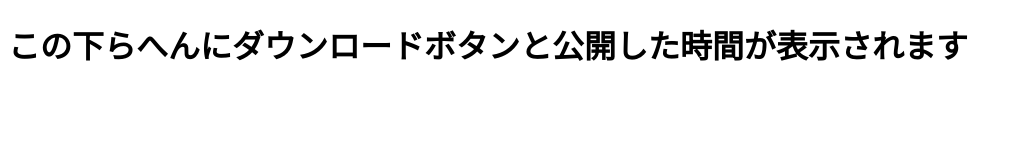
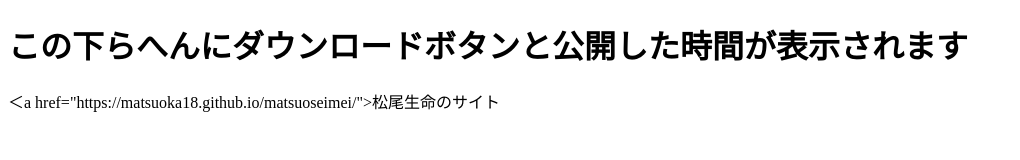
Before and after one commit to matsuoka18/teacher, a plain HTML site: page index.html in a window 1280 px wide. Shown: the whole page, without its empty margins (0-1020 px from the left). Drawn offline with Linux system fonts and the light colour scheme.

Commit message:
Update index.html

```diff
--- a/index.html
+++ b/index.html
@@ -6,5 +6,6 @@
 </head>
 <body>
 <h1>この下らへんにダウンロードボタンと公開した時間が表示されます</h1>
+  ＜a href="https://matsuoka18.github.io/matsuoseimei/">松尾生命のサイト</a>
 </body>
 </html>
```
